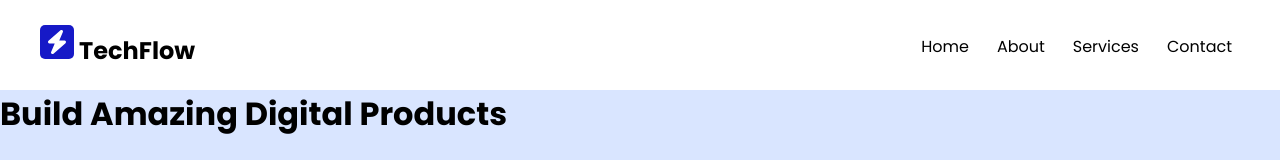
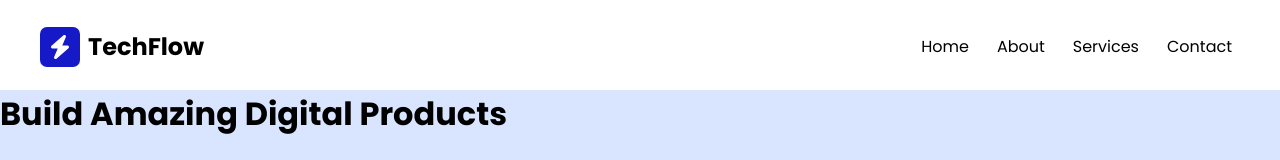
Before and after one commit to i-Kadri/techflow-landingpage, a React (Create React App) app: page / in a window 1280 px wide. Shown: the top 160 px of the page. Built offline with nearby package versions, Linux system fonts and the light colour scheme.

Commit message:
adjusted Logo spacing

```diff
--- a/src/components/navbar.css
+++ b/src/components/navbar.css
@@ -6,15 +6,40 @@
   justify-content: space-between;
 }
 
-.Logo {
+/* .Logo {
   font-size: 24px;
   font-weight: bold;
   padding: 0 default 0.7rem 12px;
+} */
+
+.Logo-box {
+  display: flex;
+  align-items: center;
+  justify-content: space-between;
+  font-size: 24px;
+}
+
+.logo-icon {
+  background-color: #1619c7;
+  border-radius: 7px;
+  margin-right: 0.5rem;
+  display: block;
+}
+
+.logo-icon svg {
+  display: block;
+  padding: 0.5rem;
+  color: white;
+}
+
+.logo-text {
+  font-weight: bold;
 }
 
 .nav-links {
   list-style: none;
 }
+
 .nav-links li {
   display: inline;
   margin-left: 20px;
--- a/src/components/navbar.js
+++ b/src/components/navbar.js
@@ -3,21 +3,20 @@ import { FaBolt } from "react-icons/fa6";
 function Navbar() {
   return (
     <div className="navbar-box">
-      <div className="Logo">
-        {" "}
-        <span className="logo-text">
+      <div className="Logo-box">
+        <div className="logo-icon">
           <FaBolt
-            style={{
-              background: "#1619c7",
-              padding: "5px",
-              borderRadius: "5px",
-            }}
-            size="1em"
-            margin=".5em"
-            color="white"
-          />{" "}
-        </span>
-        TechFlow
+          // style={{
+          //   background: "#1619c7",
+          //   // padding: "6px",
+          //   borderRadius: "7px",
+          // }}
+          // size="1em"
+          // margin=".5em"
+          // color="white"
+          />
+        </div>
+        <div className="logo-text">TechFlow</div>
       </div>
       <ul className="nav-links">
         <li>Home</li>
```
